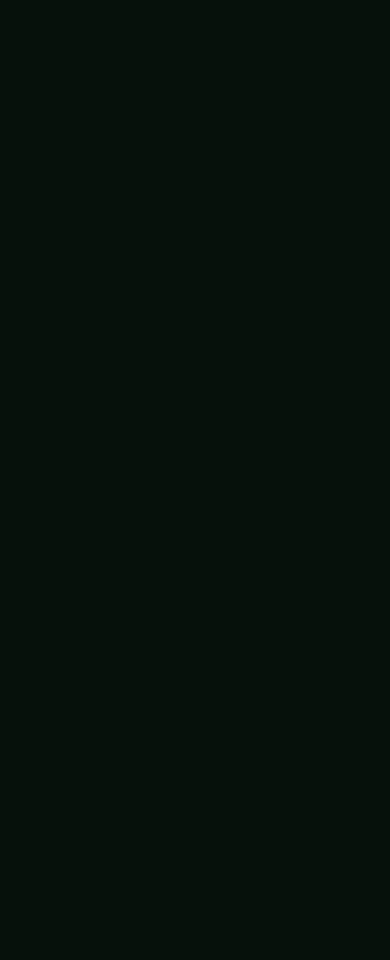
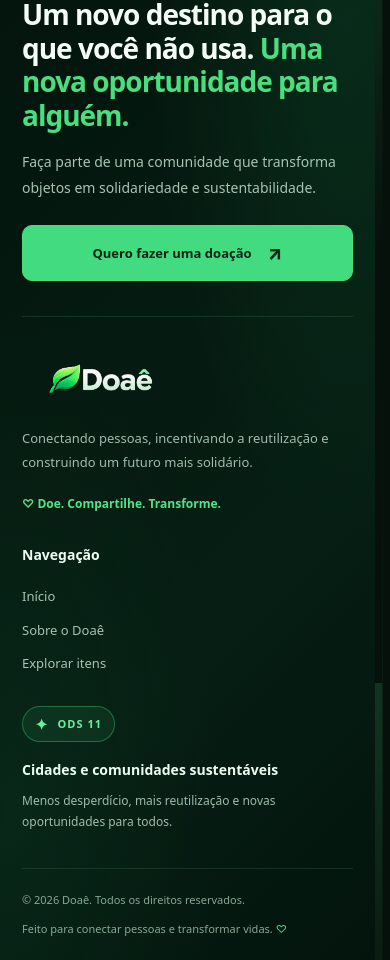
Before and after one commit to karinabertolazzo/Doae.Api, a React (Vite) app in the folder Doae.Web/: page /entrar in a window 390 px wide. Shown: the part 1005-1965 px from the top of the page. Before the commit the page ends 930 px from the top, so only its background shows below. Built offline with nearby package versions, Linux system fonts and the light colour scheme; no server answers.

Commit message:
feat: adicionar footer responsivo com navegacao

```diff
--- a/Doae.Web/src/App.jsx
+++ b/Doae.Web/src/App.jsx
@@ -8,6 +8,7 @@ import ItemDetalhePage from './pages/ItemDetalhePage';
 import DoarPage from './pages/DoarPage';
 import MinhaContaPage from './pages/MinhaContaPage';
 import EntrarPage from './pages/EntrarPage';
+import Footer from './components/Footer';
 
 function App() {
   return (
@@ -24,6 +25,7 @@ function App() {
           <Route path="/entrar" element={<EntrarPage />} />
         </Routes>
       </main>
+      <Footer />
     </>
   );
 }
--- /dev/null
+++ b/Doae.Web/src/components/Footer.css
@@ -0,0 +1,303 @@
+
+.doae-footer,
+.doae-footer * {
+  box-sizing: border-box;
+}
+
+.doae-footer {
+  position: relative;
+  isolation: isolate;
+  width: 100%;
+  overflow: hidden;
+  border-top: 1px solid rgba(75, 177, 110, 0.25);
+  background:
+    radial-gradient(
+      ellipse at 92% 5%,
+      rgba(20, 102, 57, 0.25),
+      transparent 40%
+    ),
+    radial-gradient(
+      ellipse at 3% 85%,
+      rgba(16, 81, 47, 0.18),
+      transparent 40%
+    ),
+    linear-gradient(135deg, #03140c, #061e13 65%, #03140c);
+  color: #eefbf2;
+}
+
+.doae-footer-container {
+  width: 100%;
+  max-width: 1400px;
+  margin: 0 auto;
+  padding: 55px clamp(20px, 4vw, 70px) 0;
+}
+
+.doae-footer-convite {
+  display: flex;
+  align-items: center;
+  justify-content: space-between;
+  gap: 35px;
+  padding-bottom: 48px;
+  border-bottom: 1px solid rgba(91, 151, 111, 0.2);
+}
+
+.doae-footer-convite-texto {
+  max-width: 750px;
+}
+
+.doae-footer-etiqueta {
+  display: block;
+  margin-bottom: 17px;
+  color: #58e993;
+  font-size: 11px;
+  font-weight: 750;
+  letter-spacing: 2px;
+}
+
+.doae-footer-convite h2 {
+  margin: 0;
+  color: #f5fff7;
+  font-size: clamp(26px, 3vw, 39px);
+  font-weight: 800;
+  line-height: 1.2;
+  letter-spacing: -1px;
+}
+
+.doae-footer-convite h2 span {
+  color: #4ade80;
+}
+
+.doae-footer-convite p {
+  max-width: 570px;
+  margin: 17px 0 0;
+  color: #a9c3b3;
+  font-size: 14px;
+  line-height: 1.8;
+}
+
+.doae-footer-botao {
+  display: inline-flex;
+  align-items: center;
+  justify-content: center;
+  gap: 16px;
+  flex-shrink: 0;
+  min-height: 50px;
+  padding: 14px 20px;
+  border: 1px solid #4ade80;
+  border-radius: 10px;
+  background: #43db80;
+  color: #052414;
+  font-size: 13px;
+  font-weight: 800;
+  text-decoration: none;
+  transition:
+    background 0.2s ease,
+    transform 0.2s ease,
+    box-shadow 0.2s ease;
+}
+
+.doae-footer-botao:hover {
+  background: #6ef0a1;
+  color: #052414;
+  transform: translateY(-2px);
+  box-shadow: 0 8px 25px rgba(50, 212, 111, 0.18);
+}
+
+.doae-footer-botao span {
+  font-size: 19px;
+}
+
+
+.doae-footer-conteudo {
+  display: grid;
+  grid-template-columns:
+    minmax(210px, 1.5fr)
+    minmax(130px, 0.7fr)
+    minmax(200px, 1fr);
+  gap: 45px;
+  padding: 47px 0 50px;
+}
+
+
+.doae-footer-marca {
+  max-width: 310px;
+}
+
+.doae-footer-marca > a {
+  display: inline-flex;
+  align-items: center;
+  text-decoration: none;
+}
+
+.doae-footer-logo {
+  display: block;
+  width: 155px;
+  max-width: 100%;
+  height: auto;
+  object-fit: contain;
+}
+
+.doae-footer-marca p {
+  margin: 17px 0;
+  color: #9fbdab;
+  font-size: 13px;
+  line-height: 1.8;
+}
+
+.doae-footer-mensagem {
+  color: #51e48c;
+  font-size: 12px;
+  font-weight: 650;
+}
+
+.doae-footer-coluna {
+  display: flex;
+  flex-direction: column;
+  align-items: flex-start;
+  gap: 14px;
+}
+
+.doae-footer-coluna h3,
+.doae-footer-sustentabilidade h3 {
+  margin: 0 0 9px;
+  color: #edfdf2;
+  font-size: 14px;
+  font-weight: 750;
+}
+
+.doae-footer-coluna a {
+  color: #a7c3b2;
+  font-size: 13px;
+  line-height: 1.5;
+  text-decoration: none;
+  transition:
+    color 0.2s ease,
+    transform 0.2s ease;
+}
+
+.doae-footer-coluna a:hover {
+  color: #5eef9a;
+  transform: translateX(3px);
+}
+
+.doae-footer-sustentabilidade {
+  min-width: 0;
+  padding-left: 25px;
+  border-left: 1px solid rgba(91, 151, 111, 0.24);
+}
+
+.doae-footer-ods {
+  display: inline-flex;
+  align-items: center;
+  gap: 9px;
+  margin-bottom: 17px;
+  padding: 7px 12px;
+  border: 1px solid rgba(74, 222, 128, 0.35);
+  border-radius: 30px;
+  background: rgba(74, 222, 128, 0.08);
+  color: #66f1a0;
+  font-size: 11px;
+  font-weight: 750;
+  letter-spacing: 1px;
+}
+
+.doae-footer-ods span {
+  font-size: 15px;
+}
+
+.doae-footer-sustentabilidade h3 {
+  line-height: 1.5;
+}
+
+.doae-footer-sustentabilidade p {
+  margin: 10px 0 0;
+  color: #9fbdab;
+  font-size: 12px;
+  line-height: 1.75;
+}
+
+.doae-footer-inferior {
+  display: flex;
+  align-items: center;
+  justify-content: space-between;
+  flex-wrap: wrap;
+  gap: 12px 25px;
+  padding: 22px 0;
+  border-top: 1px solid rgba(91, 151, 111, 0.2);
+}
+
+.doae-footer-inferior p {
+  margin: 0;
+  color: #88a895;
+  font-size: 11px;
+  line-height: 1.6;
+}
+
+.doae-footer-inferior span {
+  color: #4ade80;
+}
+
+.doae-footer a:focus-visible {
+  outline: 2px solid #69f3a4;
+  outline-offset: 4px;
+}
+
+@media (max-width: 1000px) {
+  .doae-footer-conteudo {
+    grid-template-columns: repeat(2, minmax(0, 1fr));
+    gap: 35px;
+  }
+
+  .doae-footer-sustentabilidade {
+    padding-left: 0;
+    border-left: 0;
+  }
+}
+
+@media (max-width: 700px) {
+  .doae-footer-container {
+    padding: 40px 22px 0;
+  }
+
+  .doae-footer-convite {
+    flex-direction: column;
+    align-items: flex-start;
+    gap: 25px;
+    padding-bottom: 35px;
+  }
+
+  .doae-footer-convite h2 {
+    font-size: 28px;
+  }
+
+  .doae-footer-botao {
+    width: 100%;
+  }
+
+  .doae-footer-conteudo {
+    grid-template-columns: repeat(2, minmax(0, 1fr));
+    gap: 32px 20px;
+    padding: 36px 0;
+  }
+
+  .doae-footer-marca {
+    grid-column: 1 / -1;
+  }
+
+  .doae-footer-inferior {
+    flex-direction: column;
+    align-items: flex-start;
+  }
+}
+
+@media (max-width: 400px) {
+  .doae-footer-conteudo {
+    grid-template-columns: 1fr;
+  }
+}
+
+@media (prefers-reduced-motion: reduce) {
+  .doae-footer a {
+    transition: none;
+  }
+}
--- /dev/null
+++ b/Doae.Web/src/components/Footer.jsx
@@ -0,0 +1,118 @@
+
+import { Link } from 'react-router-dom';
+import './Footer.css';
+
+function Footer() {
+  const voltarAoTopo = () => {
+    window.scrollTo({
+      top: 0,
+      left: 0,
+      behavior: 'instant',
+    });
+  };
+
+  return (
+    <footer className="doae-footer">
+      <div className="doae-footer-container">
+        <div className="doae-footer-convite">
+          <div className="doae-footer-convite-texto">
+            <span className="doae-footer-etiqueta">
+              PEQUENOS GESTOS, GRANDES MUDANÇAS
+            </span>
+
+            <h2>
+              Um novo destino para o que você não usa.
+              <span> Uma nova oportunidade para alguém.</span>
+            </h2>
+
+            <p>
+              Faça parte de uma comunidade que transforma
+              objetos em solidariedade e sustentabilidade.
+            </p>
+          </div>
+
+          <Link
+            to="/doar"
+            className="doae-footer-botao"
+            onClick={voltarAoTopo}
+          >
+            Quero fazer uma doação
+            <span aria-hidden="true">↗</span>
+          </Link>
+        </div>
+
+        <div className="doae-footer-conteudo">
+          <div className="doae-footer-marca">
+            <Link
+              to="/"
+              aria-label="Doaê - Página inicial"
+              onClick={voltarAoTopo}
+            >
+              <img
+                src="/imagens/logo.png"
+                alt="Doaê"
+                className="doae-footer-logo"
+              />
+            </Link>
+
+            <p>
+              Conectando pessoas, incentivando a reutilização
+              e construindo um futuro mais solidário.
+            </p>
+
+            <span className="doae-footer-mensagem">
+              ♡ Doe. Compartilhe. Transforme.
+            </span>
+          </div>
+
+          <nav
+            className="doae-footer-coluna"
+            aria-label="Navegação do rodapé"
+          >
+            <h3>Navegação</h3>
+
+            <Link to="/" onClick={voltarAoTopo}>
+              Início
+            </Link>
+
+            <Link to="/sobre" onClick={voltarAoTopo}>
+              Sobre o Doaê
+            </Link>
+
+            <Link to="/itens" onClick={voltarAoTopo}>
+              Explorar itens
+            </Link>
+          </nav>
+
+          <div className="doae-footer-sustentabilidade">
+            <span className="doae-footer-ods">
+              <span aria-hidden="true">✦</span>
+              ODS 11
+            </span>
+
+            <h3>Cidades e comunidades sustentáveis</h3>
+
+            <p>
+              Menos desperdício, mais reutilização
+              e novas oportunidades para todos.
+            </p>
+          </div>
+        </div>
+
+        <div className="doae-footer-inferior">
+          <p>
+            © {new Date().getFullYear()} Doaê.
+            Todos os direitos reservados.
+          </p>
+
+          <p>
+            Feito para conectar pessoas e transformar vidas.
+            <span aria-hidden="true"> ♡</span>
+          </p>
+        </div>
+      </div>
+    </footer>
+  );
+}
+
+export default Footer;
```
